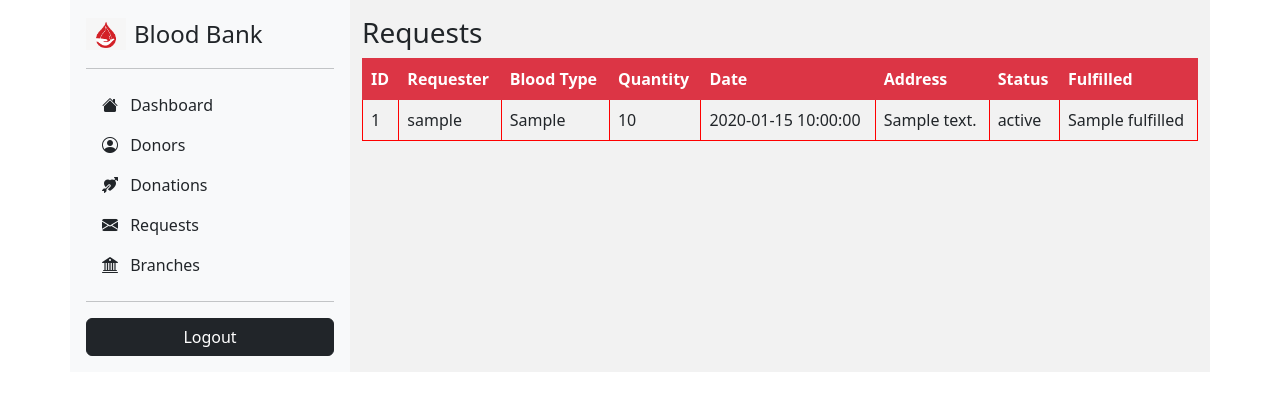
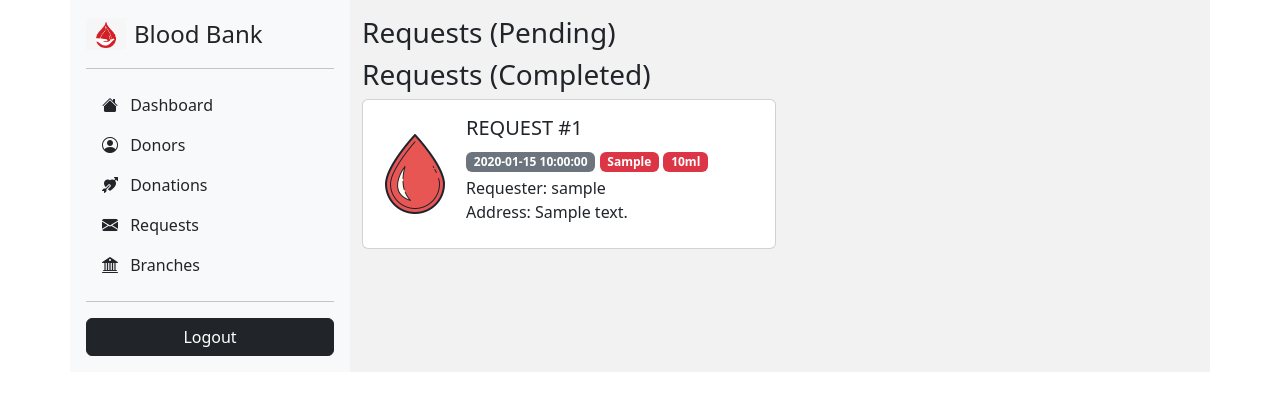
Before and after one commit to pureskill714/ICT2103-Project, a Flask app: template templates/requests.html in a window 1280 px wide. Shown: the top 411 px of the page. Run offline with Flask 2, Linux system fonts and the light colour scheme; the template is opened without the code that fills it: most values are stand-ins (such as "Sample title", 1, 10 or a date in 2020); parts of the project's set-up code (start-up, migrations or seed data) failed here and were passed over; some libraries are stand-ins or nearby versions.

Commit message:
Improve request page

```diff
--- a/templates/dashboard_staff.html
+++ b/templates/dashboard_staff.html
@@ -42,6 +42,7 @@
                 </div>
             </div>
 
+            <h3>Blood Inventory</h3>
             <div class="row mb-3">
                 <div class="col">
                     <div class="card">
--- a/templates/requests.html
+++ b/templates/requests.html
@@ -11,31 +11,81 @@
     </div>
     <div class="flex-grow-1 py-3 content">
         <div class="container">
-            <h3>Requests</h3>
-            <table class="table table-hover align-middle">
-                <tr>
-                    <th>ID</th>
-                    <th>Requester</th>
-                    <th>Blood Type</th>
-                    <th>Quantity</th>
-                    <th>Date</th>
-                    <th>Address</th>
-                    <th>Status</th>
-                    <th>Fulfilled</th>
-                </tr>
-                {% for request in requests %}
-                <tr>
-                    <td>{{ request.id }}</td>
-                    <td>{{ request.requestorUsername }}</td>
-                    <td>{{ request.bloodType }}</td>
-                    <td>{{ request.quantity }}</td>
-                    <td>{{ request.date }}</td>
-                    <td>{{ request.address }}</td>
-                    <td>{{ request.status }}</td>
-                    <td>{{ request.fulfilled }}</td>
-                </tr>
-                {% endfor %}
-            </table>
+            <h3>Requests (Pending)</h3>
+            {% for request in requests %}
+            {% if not request.fulfilled %}
+            {% if loop.index % 2 == 1 %}
+            <div class="row row-cols-2 g-2">
+                {% endif %}
+                <div class="col">
+                    <div class="card mb-3">
+                        <div class="row g-0">
+                            <div class="col-3 d-flex justify-content-center align-items-center">
+                                <img src="static/img/icons8-drop-of-blood-100.png" class="img-fluid rounded-start">
+                            </div>
+                            <div class="col-9">
+                                <div class="card-body ps-0">
+                                    <h5 class="card-title">REQUEST #{{ request.id }}</h5>
+                                    <div class="mb-1">
+                                        <span class="badge bg-secondary">{{ request.date }}</span>
+                                        <span class="badge bg-danger">{{ request.bloodType }}</span>
+                                        <span class="badge bg-danger">{{ request.quantity }}ml</span>
+                                    </div>
+                                    <p class="card-text mb-2">
+                                        Requester: {{ request.requestorUsername }}
+                                        <br />
+                                        Address: {{ request.address }}
+                                    </p>
+                                    <div class="d-flex justify-content-end gap-2">
+                                        <a href="#" class="btn btn-danger">Accept</a>
+                                        <a href="#" class="btn btn-outline-danger">Reject</a>
+                                    </div>
+                                </div>
+                            </div>
+                        </div>
+                    </div>
+                </div>
+                {% if loop.index % 2 == 0 %}
+            </div>
+            {% endif %}
+            {% endif %}
+            {% endfor %}
+
+            <h3>Requests (Completed)</h3>
+            {% for request in requests %}
+            {% if request.fulfilled %}
+            {% if loop.index % 2 == 1 %}
+            <div class="row row-cols-2 g-2">
+                {% endif %}
+                <div class="col">
+                    <div class="card mb-3">
+                        <div class="row g-0">
+                            <div class="col-3 d-flex justify-content-center align-items-center">
+                                <img src="static/img/icons8-drop-of-blood-100.png" class="img-fluid rounded-start">
+                            </div>
+                            <div class="col-9">
+                                <div class="card-body ps-0">
+                                    <h5 class="card-title">REQUEST #{{ request.id }}</h5>
+                                    <div class="mb-1">
+                                        <span class="badge bg-secondary">{{ request.date }}</span>
+                                        <span class="badge bg-danger">{{ request.bloodType }}</span>
+                                        <span class="badge bg-danger">{{ request.quantity }}ml</span>
+                                    </div>
+                                    <p class="card-text mb-2">
+                                        Requester: {{ request.requestorUsername }}
+                                        <br />
+                                        Address: {{ request.address }}
+                                    </p>
+                                </div>
+                            </div>
+                        </div>
+                    </div>
+                </div>
+                {% if loop.index % 2 == 0 %}
+            </div>
+            {% endif %}
+            {% endif %}
+            {% endfor %}
         </div>
     </div>
 </div>
```
